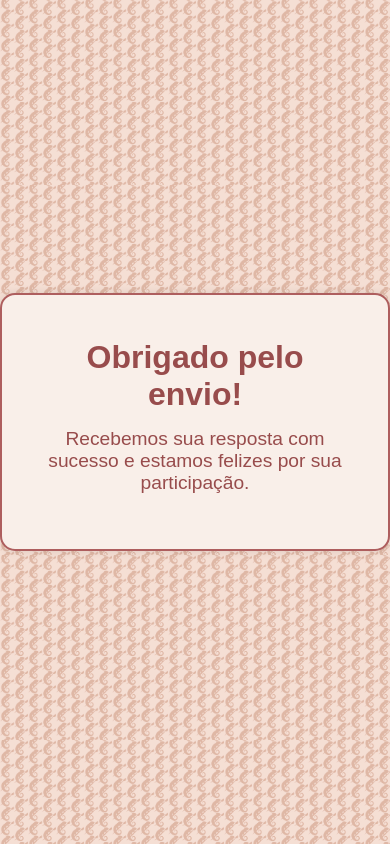
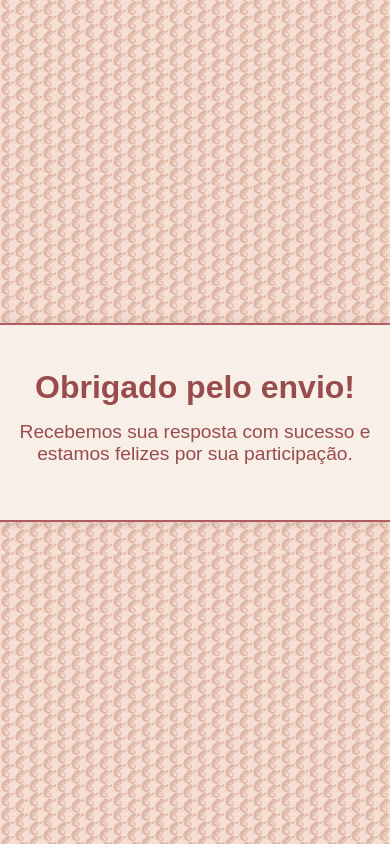
Before and after one commit to leontis2024/analise_de_dados, a Flask app: template possiveis_assinantes/templates/formulario_enviado.html in a window 390 px wide; the page is wider, and only the part inside the window is pictured. Run offline with Flask 3, Linux system fonts and the light colour scheme; the template is opened without the code that fills it, so the values that code supplies are empty; parts of the project's set-up code (start-up, migrations or seed data) failed here and were passed over; some web fonts are replaced.

Commit message:
Fix: ajustando responsividade da tela de conclusão

```diff
--- a/possiveis_assinantes/static/style.css
+++ b/possiveis_assinantes/static/style.css
@@ -129,6 +129,20 @@ h1 {
 }
 
 @media (max-width: 720px) {
+  .mensagem {
+    width: 400px;
+  }
+
+  .mensagem h1 {
+    font-size: 1.5em;
+  }
+
+  /* Parágrafo */
+  .mensagem p {
+    font-size: 1em;
+    margin: 15px 0;
+  }
+
   .pergunta {
     font-size: small;
   }
--- a/possiveis_assinantes/templates/formulario_enviado.html
+++ b/possiveis_assinantes/templates/formulario_enviado.html
@@ -4,7 +4,7 @@
     <meta charset="UTF-8" />
     <meta name="viewport" content="width=device-width, initial-scale=1.0" />
     <title>Leontis - Pesquisa de usuário</title>
-    <link rel="stylesheet" href="static/style.css">
+    <link rel="stylesheet" href="../static/style.css">
     <link rel="shortcut icon" href="../static/img/logo.png" type="image/x-icon">
     <link
       rel="shortcut icon"
```
